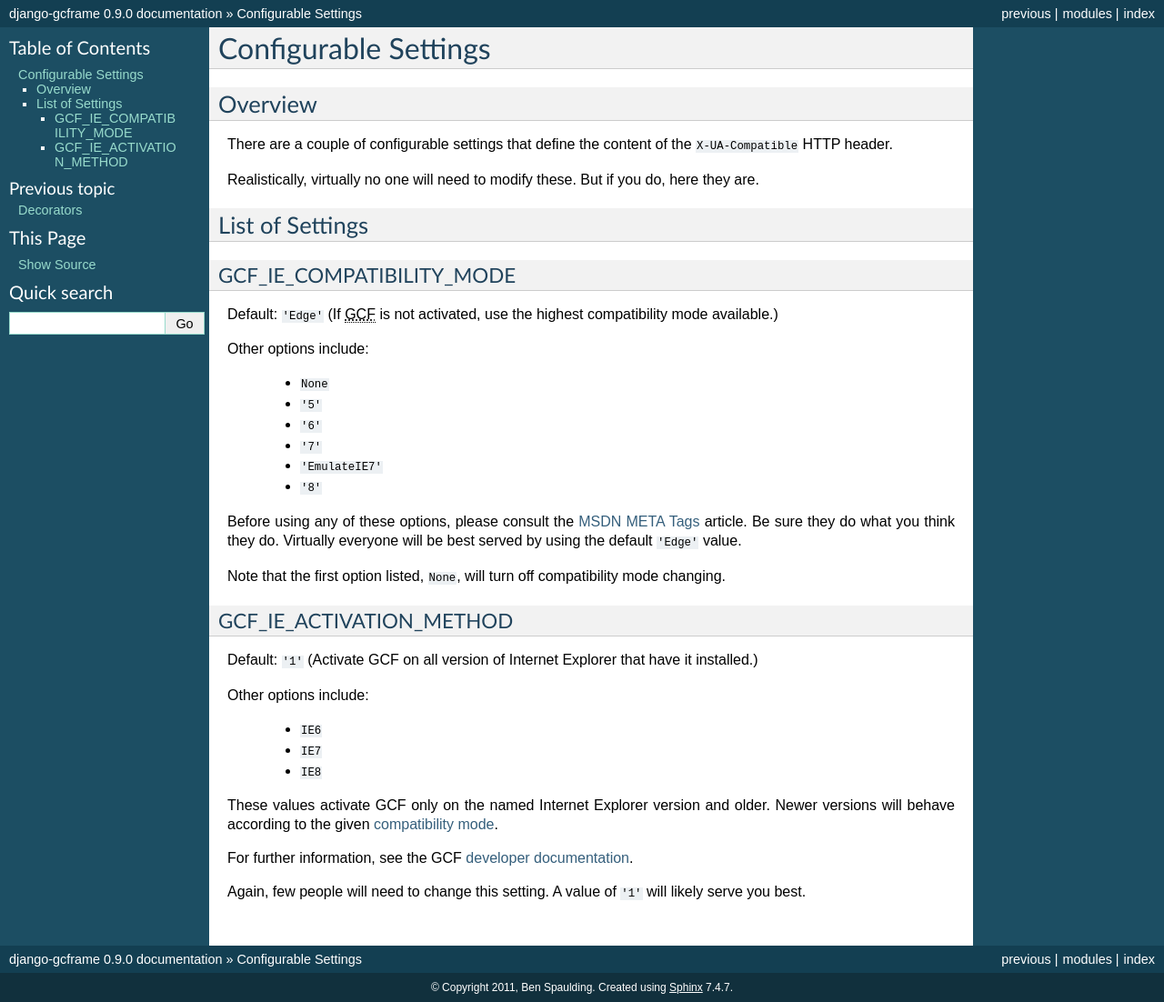
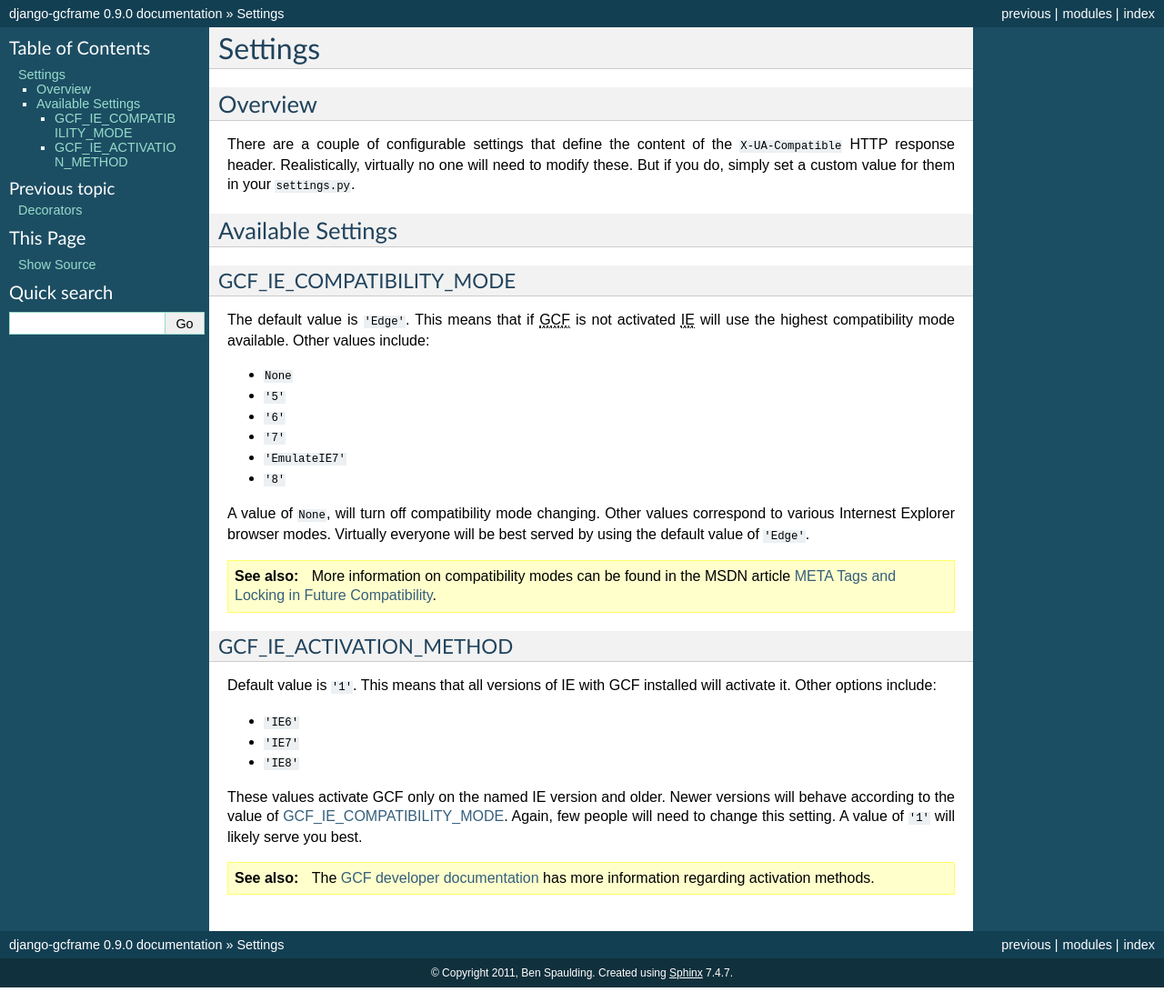
Before and after one commit to benspaulding/django-gcframe, a Sphinx documentation site: the page built from docs/settings.rst, in a window 1280 px wide. Shown: the whole page at 91% size. Built offline with Sphinx 7.4.7, drawn with Linux system fonts in a browser that asks for light colours.

Commit message:
Clarified some documentation, fixed Sphinx directives.
No one large change happened here. Just lots of
minor improvements to the documentation.

```diff
--- a/docs/getting_started.rst
+++ b/docs/getting_started.rst
@@ -1,3 +1,5 @@
+.. _getting_started:
+
 Getting Started
 ===============
 
--- a/docs/settings.rst
+++ b/docs/settings.rst
@@ -1,49 +1,50 @@
 .. _settings:
 .. module:: gcframe.settings
+   :synopsis: Configurable settings that affect the behavior of the
+              middleware and decorators.
 
-Configurable Settings
-=====================
+Settings
+========
 
 Overview
 --------
 
 There are a couple of configurable settings that define the content of
-the ``X-UA-Compatible`` HTTP header.
-
-Realistically, virtually no one will need to modify these. But if you
-do, here they are.
+the ``X-UA-Compatible`` HTTP response header. Realistically, virtually
+no one will need to modify these. But if you do, simply set a custom
+value for them in your :file:`settings.py`.
 
 
-.. _settings-list:
-
-List of Settings
-----------------
+Available Settings
+------------------
 
 .. _GCF_IE_COMPATIBILITY_MODE:
 
 GCF_IE_COMPATIBILITY_MODE
 ~~~~~~~~~~~~~~~~~~~~~~~~~
 
-Default: ``'Edge'`` (If :abbr:`GCF (Google Chrome Frame)` is not
-activated, use the highest compatibility mode available.)
+The default value is ``'Edge'``. This means that if :abbr:`GCF (Google
+Chrome Frame)` is not activated :abbr:`IE (Internet Explorer)` will use
+the highest compatibility mode available. Other values include:
 
-Other options include:
+* ``None``
+* ``'5'``
+* ``'6'``
+* ``'7'``
+* ``'EmulateIE7'``
+* ``'8'``
 
-    * ``None``
-    * ``'5'``
-    * ``'6'``
-    * ``'7'``
-    * ``'EmulateIE7'``
-    * ``'8'``
+A value of ``None``, will turn off compatibility mode changing. Other
+values correspond to various Internest Explorer browser modes.
+Virtually everyone will be best served by using the default value of
+``'Edge'``.
 
-Before using any of these options, please consult the `MSDN META Tags`_
-article. Be sure they do what you think they do. Virtually everyone will
-be best served by using the default ``'Edge'`` value.
+.. seealso::
 
-Note that the first option listed, ``None``, will turn off compatibility
-mode changing.
+   More information on compatibility modes can be found in the MSDN
+   article `META Tags and Locking in Future Compatibility`_.
 
-.. _MSDN META Tags: http://msdn.microsoft.com/library/cc817574.aspx
+.. _META Tags and Locking in Future Compatibility: http://msdn.microsoft.com/library/cc817574.aspx
 
 
 .. _GCF_IE_ACTIVATION_METHOD:
@@ -51,22 +52,21 @@ mode changing.
 GCF_IE_ACTIVATION_METHOD
 ~~~~~~~~~~~~~~~~~~~~~~~~
 
-Default: ``'1'`` (Activate GCF on all version of Internet Explorer that
-have it installed.)
+Default value is ``'1'``. This means that all versions of IE with GCF
+installed will activate it. Other options include:
 
-Other options include:
+* ``'IE6'``
+* ``'IE7'``
+* ``'IE8'``
 
-    * ``IE6``
-    * ``IE7``
-    * ``IE8``
-
-These values activate GCF only on the named Internet Explorer version
-and older. Newer versions will behave according to the given
-:ref:`compatibility mode <GCF_IE_COMPATIBILITY_MODE>`.
-
-For further information, see the GCF `developer documentation`_.
-
+These values activate GCF only on the named IE version and older. Newer
+versions will behave according to the value of :ref:`GCF_IE_COMPATIBILITY_MODE`.
 Again, few people will need to change this setting. A value of ``'1'``
 will likely serve you best.
 
-.. _developer documentation: http://www.chromium.org/developers/how-tos/chrome-frame-getting-started
+.. seealso::
+
+   The `GCF developer documentation`_ has more information regarding
+   activation methods.
+
+.. _GCF developer documentation: http://www.chromium.org/developers/how-tos/chrome-frame-getting-started
```
Also changed, not shown: docs/decorators.rst (+35 -33 lines), docs/middleware.rst (+11 -12 lines).
